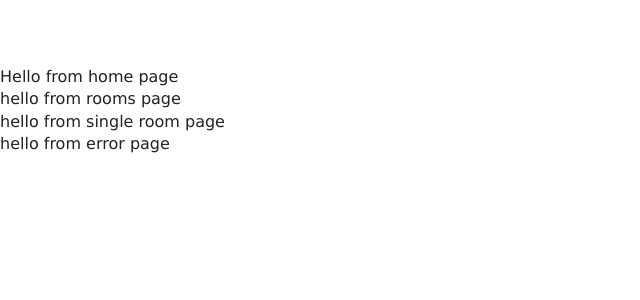
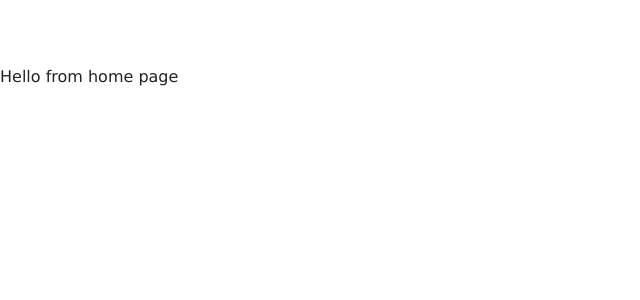
Before and after one commit to kristinaht/resort-react-app, a React (Create React App) app: page / in a window 1280 px wide. Shown: the top 300 px of the page, without its empty margins (0-640 px from the left). Built offline with nearby package versions, Linux system fonts and the light colour scheme.

Commit message:
use Route and Switch in App.js to create routing to specific components

```diff
--- a/src/App.js
+++ b/src/App.js
@@ -6,13 +6,17 @@
 import SingleRoom from './pages/SingleRoom'
 import Error from './pages/Error'
 
+import { Route, Switch } from 'react-router-dom'
+
 function App() {
   return (
     <>
-      <Home />
-      <Rooms />
-      <SingleRoom />
-      <Error />
+      <Switch>
+        <Route exact path='/' component={Home} />
+        <Route exact path='/rooms' component={Rooms} />
+        <Route exact path='/rooms/:slug' component={SingleRoom} />
+        <Route component={Error} />
+      </Switch>
     </>
   );
 }
```
